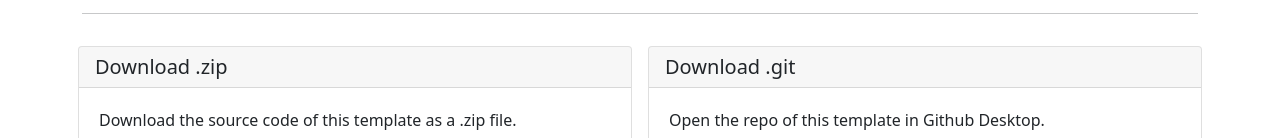
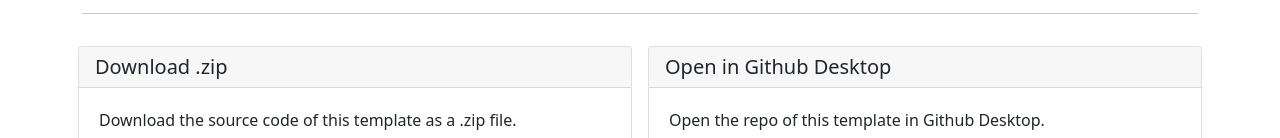
Before and after one commit to threehymns/simplestrap-template, a plain HTML site: page index.html in a window 1280 px wide. Shown: the part 1052-1190 px from the top of the page. Drawn offline with nearby package versions, Linux system fonts and the light colour scheme.

Commit message:
Changed the title of the second download card

```diff
--- a/index.html
+++ b/index.html
@@ -146,7 +146,7 @@
 
       <div class="col-lg-6 col-sm-6 g-3">
         <div class="card h-100">
-          <h5 class="card-title card-header">Download .git</h5>
+          <h5 class="card-title card-header">Open in Github Desktop</h5>
           <div class="card-body">
             <p class="card-text p-1">Open the repo of this template in Github Desktop.</p>
             <a href="x-github-client://openRepo/https://github.com/threehymns/threehymns-bootstrap-template"
```
